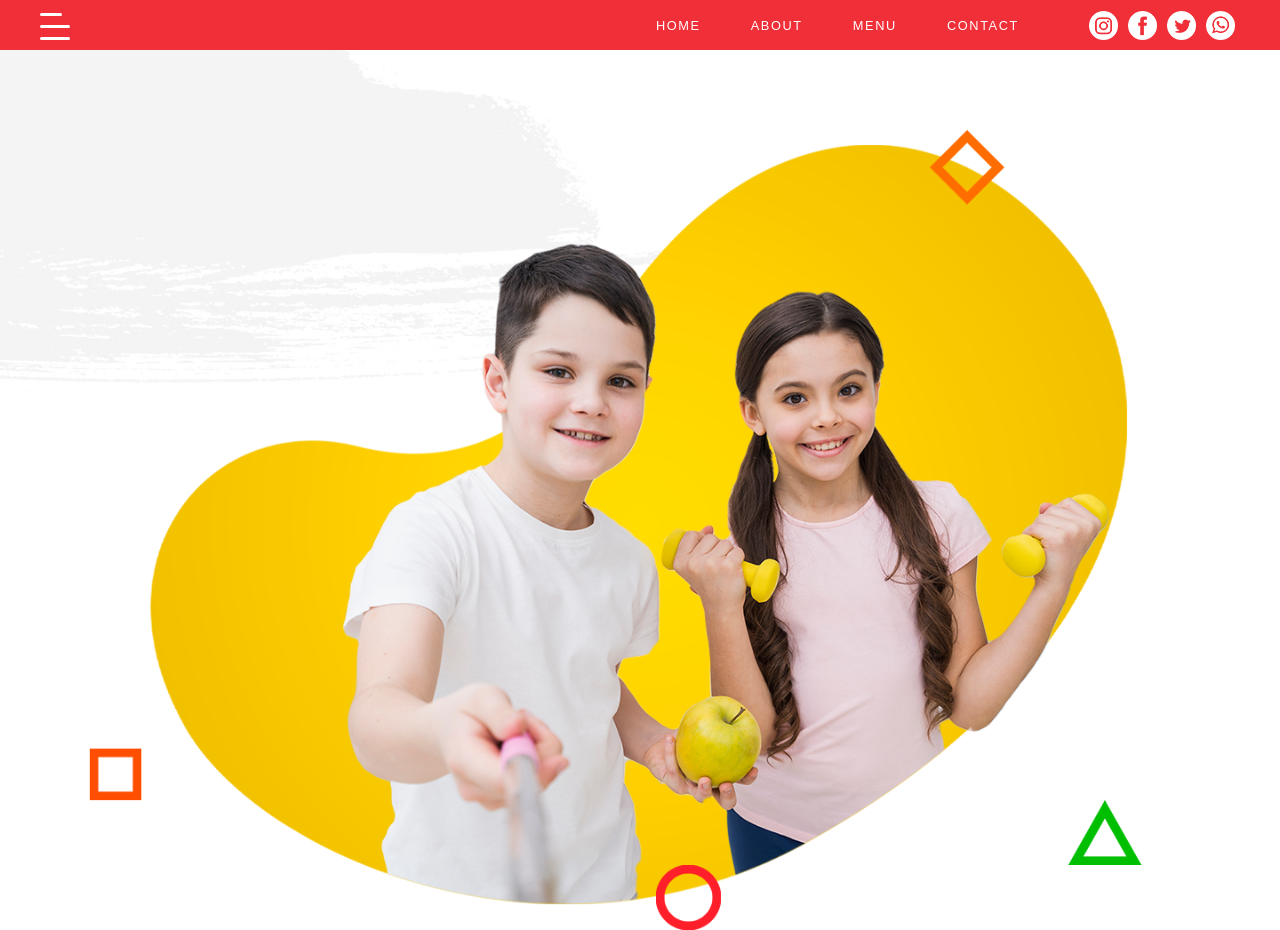
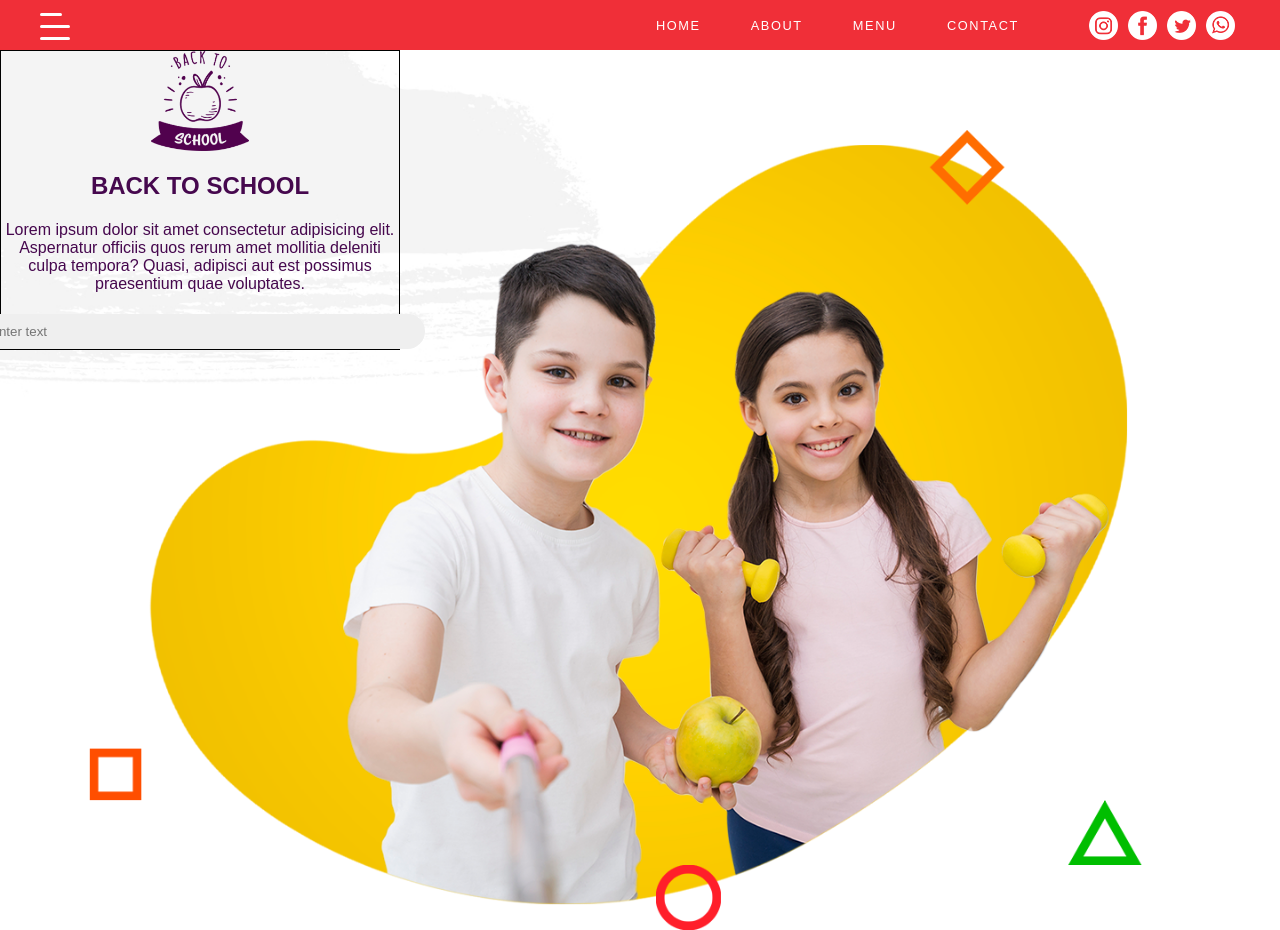
Before and after one commit to fefo360/backtoschool, a plain HTML site: page index.htm in a window 1280 px wide. Shown: the top 930 px of the page. Drawn offline with Linux system fonts and the light colour scheme.

Commit message:
added school card and fixed menu's icons alignment

```diff
--- /dev/null
+++ b/Template/css/style.css
@@ -0,0 +1,10 @@
+*{
+    margin: 0;
+    padding: 0;
+    box-sizing: border-box;
+}
+html, body {
+    background: url(../template.jpg) no-repeat;
+    width: 1440px;
+    height: 8000px;
+}
--- a/css/style.css
+++ b/css/style.css
@@ -54,10 +54,10 @@ nav{
     justify-content: center;
 }
 .ham-menu-container ul.icons li{
-    width: 50px;
+    width: auto;
     display: inline-block;
     border-width: 80%;
-    padding: 15px 0;
+    padding: 15px 10px;
 }
 
 .active{
@@ -127,6 +127,33 @@ section.first{
     background-position: 50% 10vh;
     background-size: 100%;
 }
+#school-card{
+    display: flex;
+    flex-direction: column;
+    justify-content: space-between;
+    align-items: center;
+    position: relative;
+    bottom: 0;
+    color: #46084e;
+    max-width: 400px;
+    height: 300px;
+    border: 1px solid black;
+}
+#school-card img{
+    height: 100px;
+
+}
+#school-card #text-input{
+    width: 450px;
+    padding: 10px 15px;
+    border-radius: 30px;
+    background-color: #efefef;
+    outline: none;
+    border-style: none;
+}
+#school-card p{
+    text-align: center;
+}
 @media(max-width:922px){
     header{
         height: 30px;
--- a/index.htm
+++ b/index.htm
@@ -39,7 +39,14 @@
         </div>
     </header>
     <section class="first">
-
+        <div id="school-card">
+            <img src="image/school_logo.png" alt="school_logo">
+            <h1>BACK TO SCHOOL</h1>
+            <p>Lorem ipsum dolor sit amet consectetur adipisicing elit. Aspernatur officiis quos rerum amet mollitia deleniti culpa tempora? Quasi, adipisci aut est possimus praesentium quae voluptates.</p>
+            <form action="">
+                <input id='text-input' type="text" placeholder="Enter text">
+            </form>
+        </div>
     </section>
     <script src="js/script.js"></script>
 </body>
```
Also changed, not shown: Template/index.htm (added, +12 -0 lines), image/school_logo.png (added), 3 other files.
